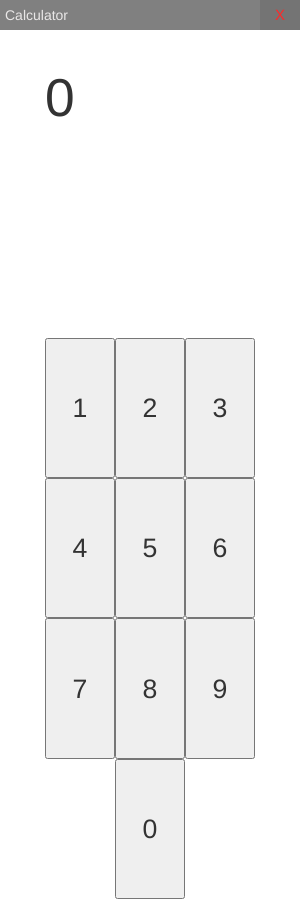
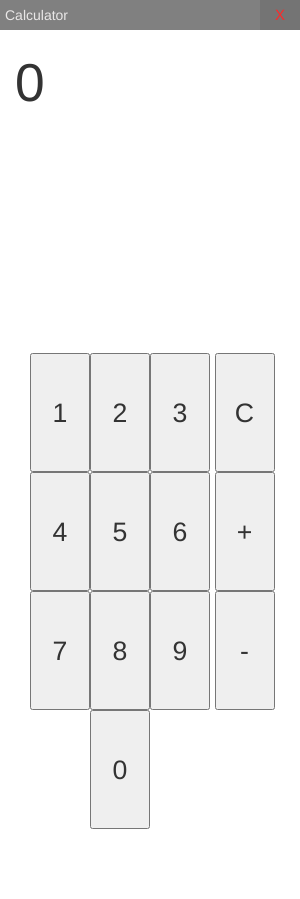
Before and after one commit to mwnDK1402/calculator-js, an Electron app: page app/index.html in a window 300 px wide. After the commit the page ends 844 px from the top, so only its background shows below. Drawn offline with nearby package versions, Linux system fonts and the light colour scheme.

Commit message:
Add clear operation

```diff
--- a/app/css/index.css
+++ b/app/css/index.css
@@ -44,19 +44,18 @@ body {
 
 #number-display {
   font-size: 40pt;
-  padding-top: 10%;
-  padding-left: 15%;
+  padding-top: 5%;
+  padding-left: 5%;
 }
 
 .digit-container {
-  --size: 70%;
+  --size: 60%;
   display: grid;
   width: var(--size);
   height: calc(var(--size) - var(--top-bar-height));
   position: absolute;
   top: 52.5%;
-  left: 50%;
-  /* left: 40%; */
+  left: 40%;
   margin: calc(var(--size) * -0.5) 0 0 calc(var(--size) * -0.5);
   grid-template-columns: 1fr 1fr 1fr;
   grid-template-rows: 1fr 1fr 1fr 1fr;
--- a/app/index.html
+++ b/app/index.html
@@ -1,4 +1,17 @@
 <!DOCTYPE html>
+<style>
+  .operation-container {
+    display: grid;
+    width: 20%;
+    height: calc(60% - var(--top-bar-height));
+    position: absolute;
+    top: 52.5%;
+    left: 101.5%;
+    margin: calc(60% * -0.5) 0 0 calc(60% * -0.5);
+    grid-template-columns: 1fr;
+    grid-template-rows: 1fr 1fr 1fr 1fr;
+  }
+</style>
 <html>
   <head>
     <link rel="stylesheet" type="text/css" href="css/index.css">
@@ -27,5 +40,10 @@
       <button type="button" div class="grid-item digit-item" value="click">0</button>
       <div></div>
     </div>
+    <div class="operation-container">
+      <button type="button" div class="grid-item digit-item" value="click">C</button>
+      <button type="button" div class="grid-item digit-item" value="click">+</button>
+      <button type="button" div class="grid-item digit-item" value="click">-</button>
+    </div>
   </body>
 </html>
--- a/app/js/index.js
+++ b/app/js/index.js
@@ -41,12 +41,22 @@ window.addEventListener("load", function() {
     };
 
   function clipDisplay() {
-    display.innerHTML = display.innerHTML.trunc(3);
+    display.innerHTML = display.innerHTML.trunc(9);
   };
 
   function concatDigit(digit) {
     display.innerHTML = +display.innerHTML.concat(digit);
     clipDisplay();
+  };
+
+  function clearDisplay() {
+    display.innerHTML = 0;
+  };
+
+  function startAdd() {
+  };
+
+  function startSubtract() {
   };
 
   function getEventHandlerFromDigit(digit) {
@@ -57,6 +67,16 @@ window.addEventListener("load", function() {
 
   function getEventHandlerFromContent(content) {
     if (isNaN(content)) {
+      switch (content) {
+        case "C":
+          return clearDisplay;
+
+        case "+":
+          return startAdd;
+
+        case "-":
+          return startSubtract;
+      }
     }
     else {
       return getEventHandlerFromDigit(content);
```
